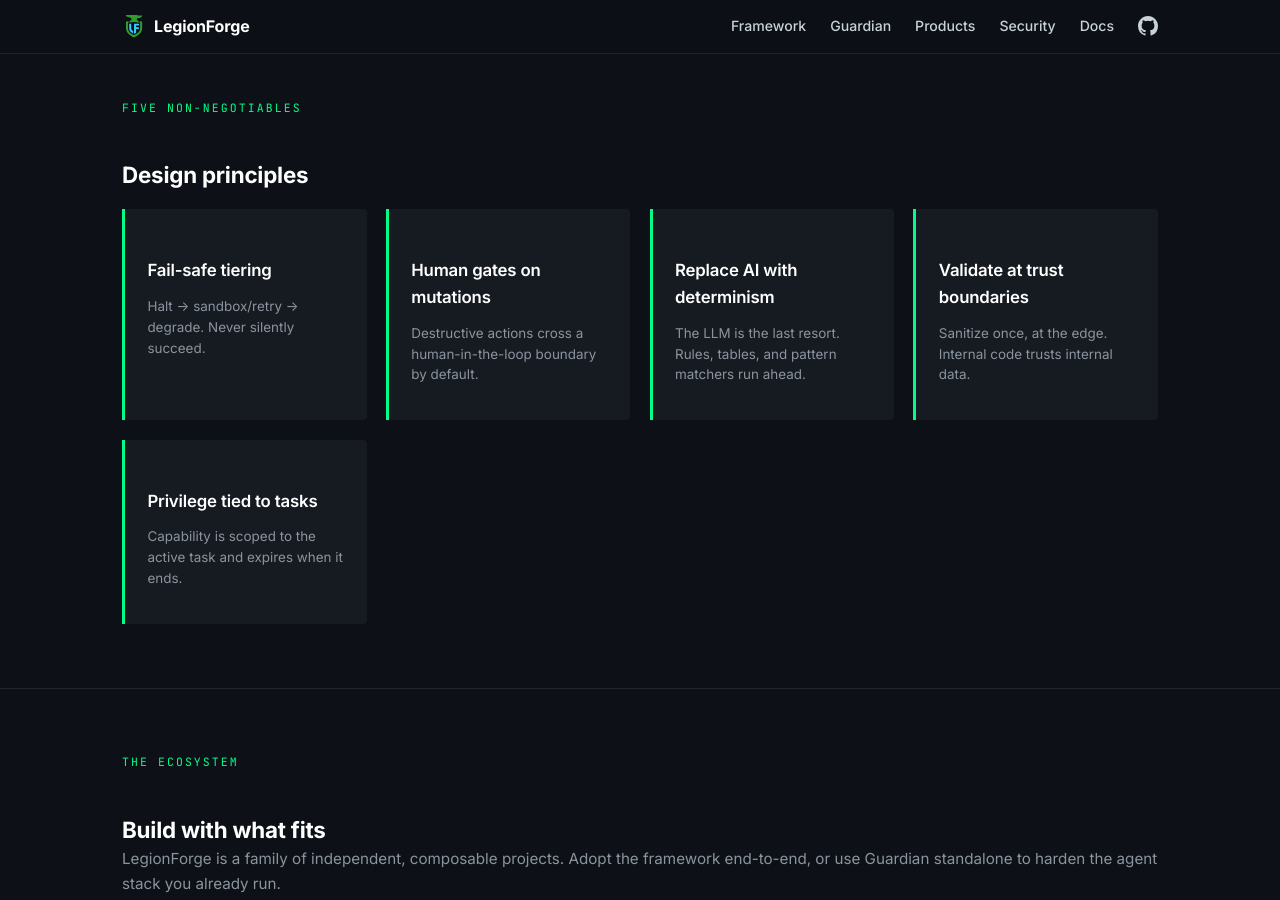
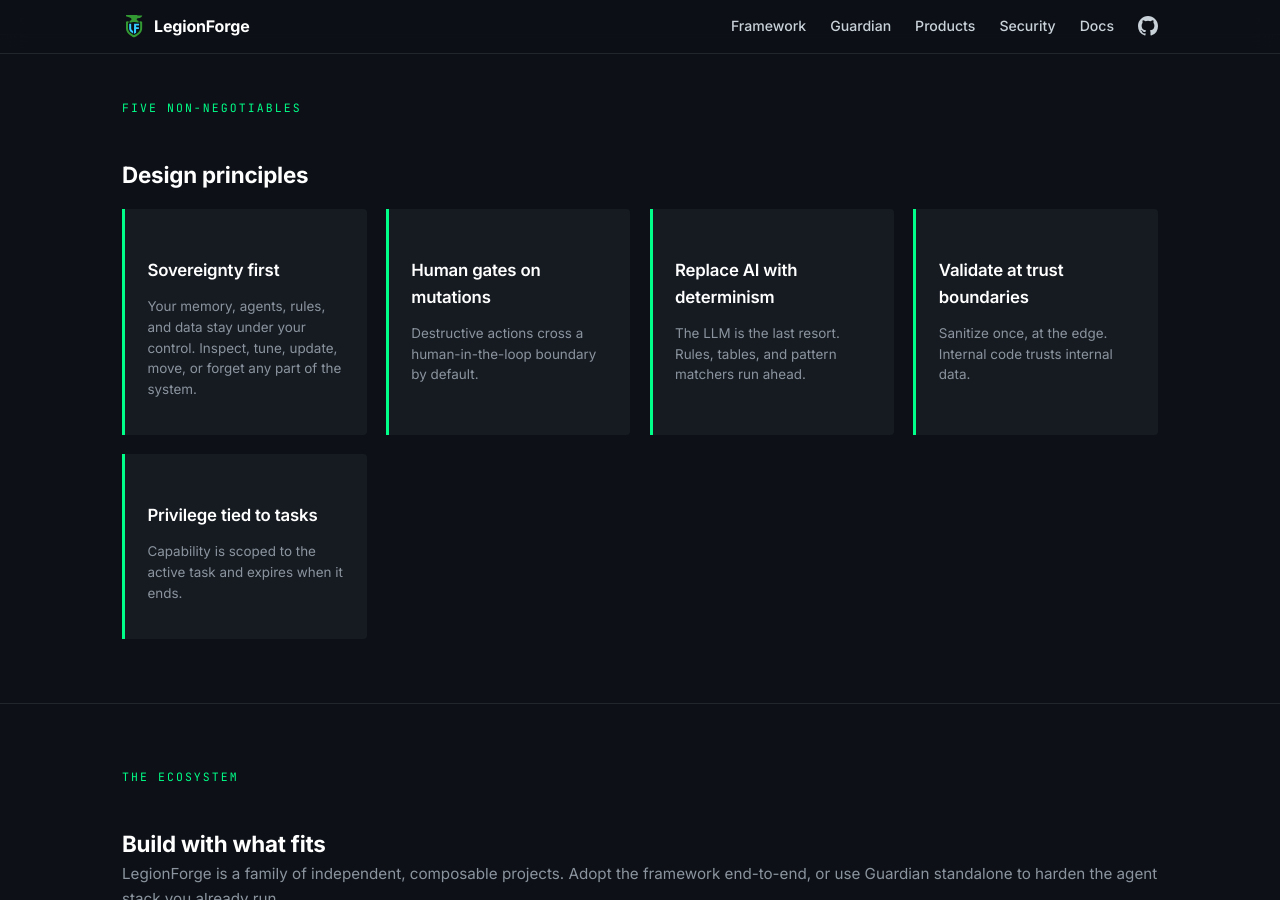
Before and after one commit to LegionForge/legionforge.github.io, a Jekyll site: the page built from index.md, in a window 1280 px wide and 900 px high, scrolled down 1134 px. Built offline with Jekyll 4.4.1, drawn with Linux system fonts in a browser that asks for light colours.

Commit message:
Lead design principles with sovereignty

```diff
--- a/index.md
+++ b/index.md
@@ -49,8 +49,8 @@ permalink: /
     <h2 class="section-title">Design principles</h2>
     <div class="principles">
       <div class="principle">
-        <h3>Fail-safe tiering</h3>
-        <p>Halt → sandbox/retry → degrade. Never silently succeed.</p>
+        <h3>Sovereignty first</h3>
+        <p>Your memory, agents, rules, and data stay under your control. Inspect, tune, update, move, or forget any part of the system.</p>
       </div>
       <div class="principle">
         <h3>Human gates on mutations</h3>
```
